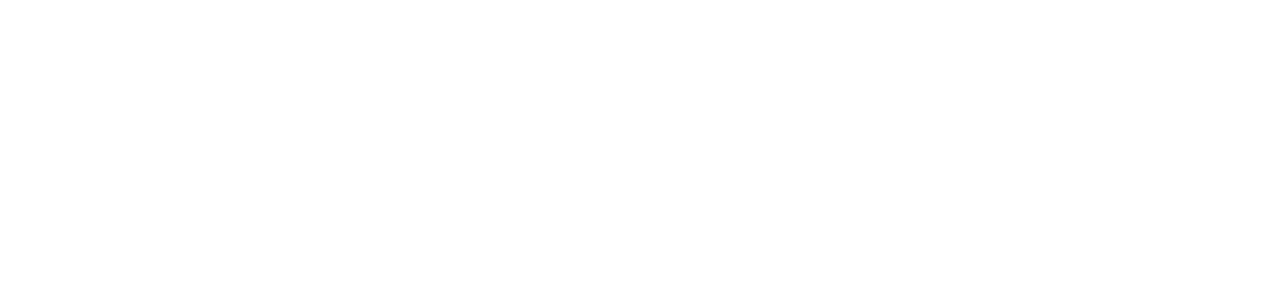
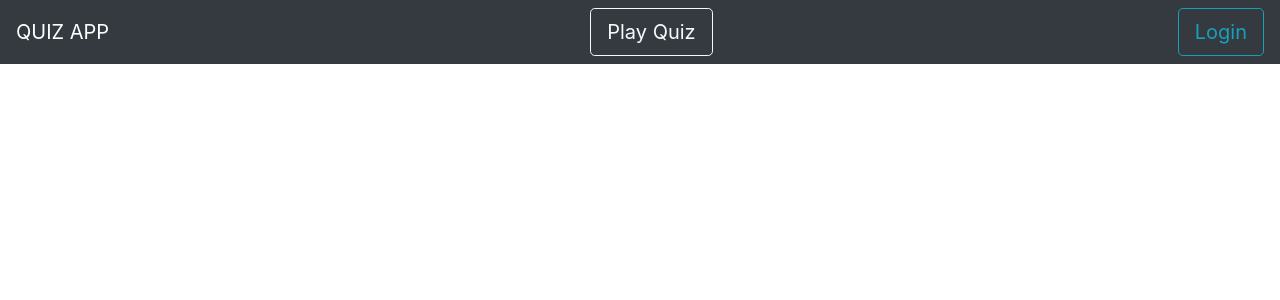
Before and after one commit to akhanda4/QUIZ_APP_AMAN, a React app: page / in a window 1280 px wide. Shown: the top 300 px of the page. Built offline with nearby package versions, Linux system fonts and the light colour scheme.

Commit message:
Added router packages

```diff
--- a/index.html
+++ b/index.html
@@ -1,16 +1,18 @@
 <!DOCTYPE html>
 <html lang="en">
+
 <head>
   <meta charset="utf-8">
   <meta name="viewport" content="width=device-width, initial-scale=1, shrink-to-fit=no">
   <meta name="theme-color" content="#000000">
+  <title>Quiz App</title>
+</head>
 
-   <title>React App</title>
- </head>
 <body>
   <noscript>
     You need to enable JavaScript to run this app.
   </noscript>
   <div id="root"></div>
 </body>
+
 </html>
--- a/package.json
+++ b/package.json
@@ -10,8 +10,12 @@
   "author": "",
   "license": "ISC",
   "dependencies": {
+    "bootstrap": "^4.4.1",
     "react": "^16.12.0",
-    "react-dom": "^16.12.0"
+    "react-bootstrap": "^1.0.0-beta.16",
+    "react-dom": "^16.12.0",
+    "react-router": "^5.1.2",
+    "react-router-dom": "^5.1.2"
   },
   "devDependencies": {
     "@babel/core": "^7.7.4",
--- a/src/App.css
+++ b/src/App.css
@@ -1,5 +1,23 @@
-* {
-  margin-top: 1%;
-  height: auto;
-  text-align: center;
+@media(max-width: 990px){
+    .navbar-collapse button{
+        text-align: center;
+        margin: auto;
+        margin: 1rem auto;
+        width: 20rem;
+    }
+    .mr-auto{
+        margin: auto;
+    }
 }
+
+@media(max-width: 576px){
+    .navbar-collapse button{
+        text-align: center;
+        margin: auto;
+        margin: 1rem auto;
+        width: 15rem;
+    }
+    .mr-auto{
+        margin: auto;
+    }
+}
--- a/src/App.jsx
+++ b/src/App.jsx
@@ -1,6 +1,8 @@
 import React, { Component } from "react";
+import { Button, Navbar, NavDropdown, Nav, Form, FormControl } from 'react-bootstrap';
 import "./App.css";
 import Auxillary from "./components/auxillary/Auxillary.jsx";
+import { BrowserRouter } from 'react-router-dom';
 export default class App extends Component {
   constructor(props) {
     super(props);
@@ -8,9 +10,24 @@
 
   render() {
     return (
-      <Auxillary >
-        <p></p>
-      </Auxillary>
+      <BrowserRouter>
+        <Auxillary>
+          <Navbar collapseOnSelect expand="lg" bg="dark" variant="dark">
+            <Navbar.Brand>QUIZ APP</Navbar.Brand>
+            <Navbar.Toggle aria-controls="responsive-navbar-nav" />
+            <Navbar.Collapse id="responsive-navbar-nav">
+              <Nav className="mr-auto">
+              </Nav>
+              <Nav className="mr-auto">
+                <Button size="lg" variant="outline-light">Play Quiz</Button>
+              </Nav>
+              <Nav>
+                <Button size="lg" variant="outline-info">Login</Button>
+              </Nav>
+            </Navbar.Collapse>
+          </Navbar>
+        </Auxillary>
+      </BrowserRouter>
     );
   }
 }
--- a/src/index.jsx
+++ b/src/index.jsx
@@ -1,4 +1,5 @@
 import React, { Component } from "react";
+import 'bootstrap/dist/css/bootstrap.min.css';
 import App from "./App.jsx";
 import ReactDOM from "react-dom";
 import "./index.css";
```
Also changed, not shown: 1 other file (tests, documents, lock files or other folders). Lines whose indentation alone changed are shown as unchanged.
